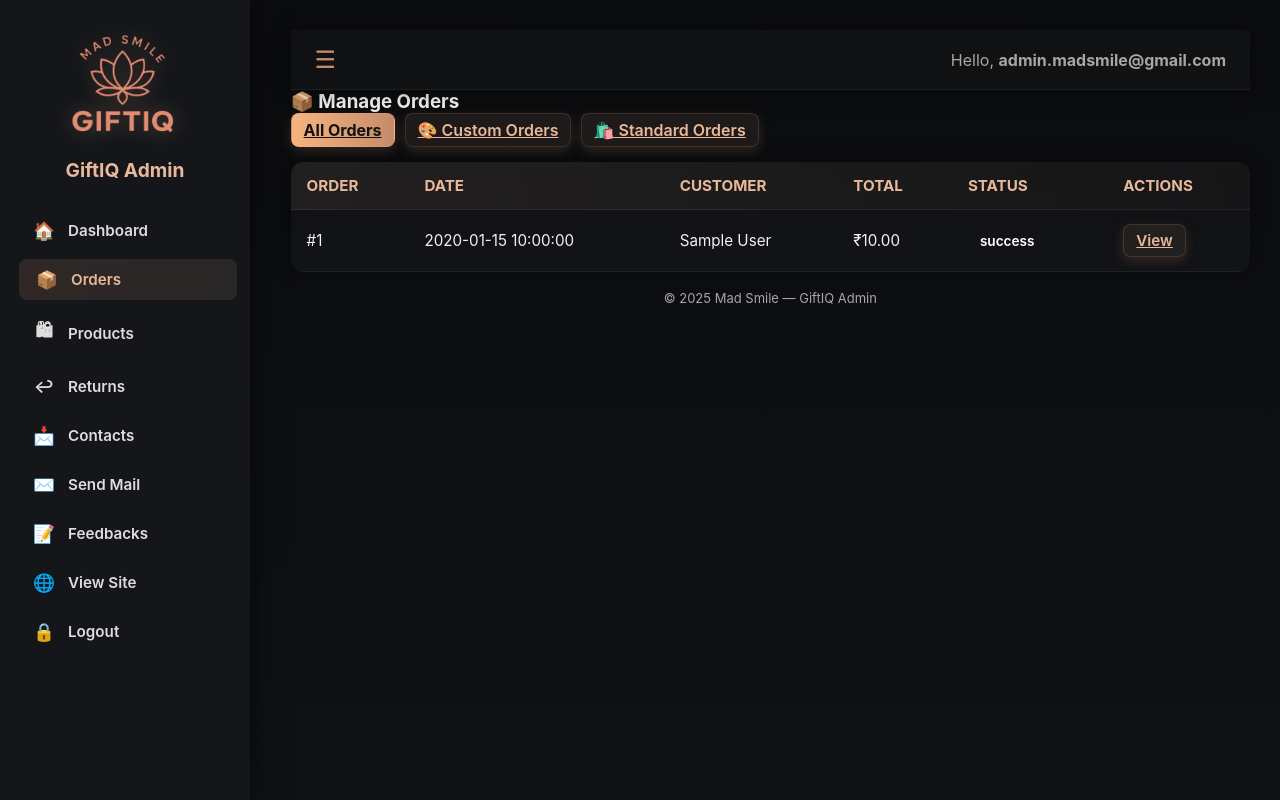
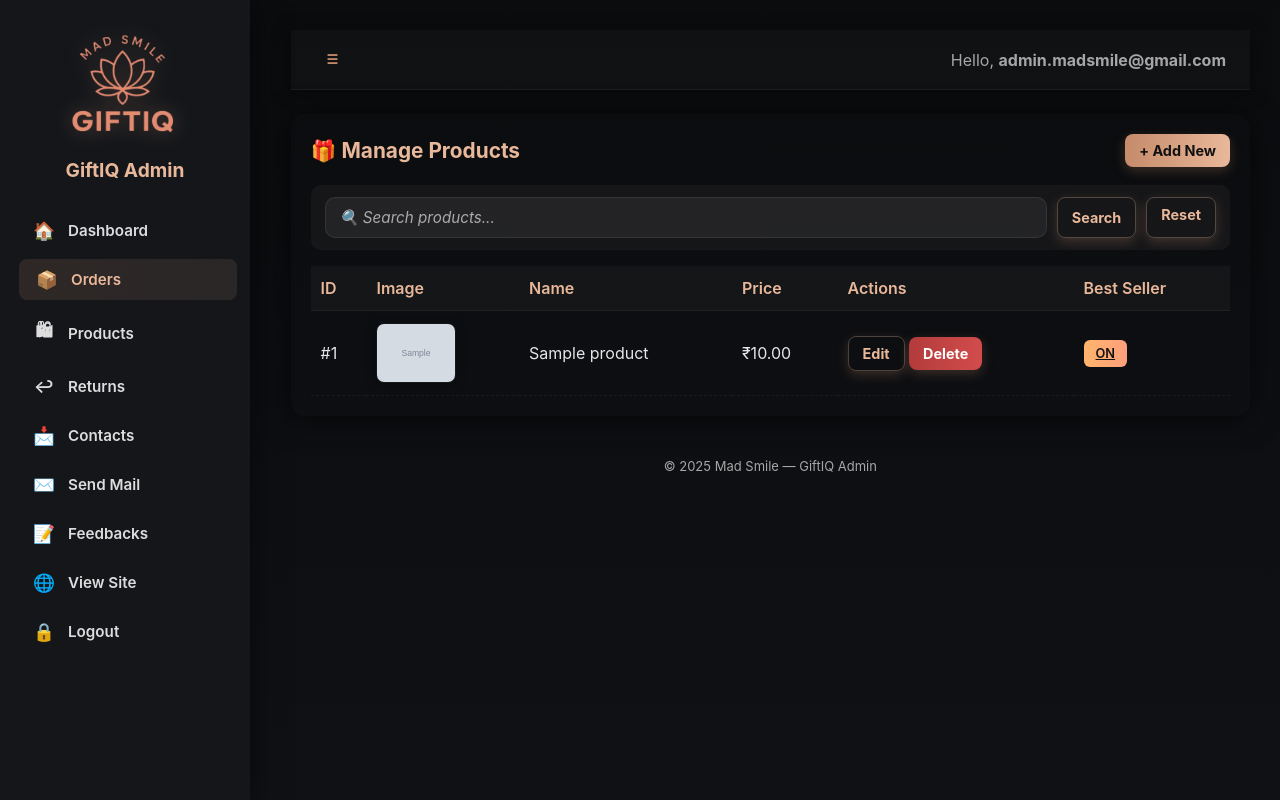
Before and after one commit to Kesha0328/GiftIQ, a PHP site: page /GiftIQ-main/admin/manage_orders.php in a window 1280 px wide. Run offline with PHP 8.4, Linux system fonts and the light colour scheme; a user stored in the database is signed in; tables that the repository leaves empty hold one stand-in row (values such as "Sample post"); grey boxes marked "Sample" are stand-in pictures; some libraries are stand-ins or nearby versions.

Commit message:
Update manage_orders.php

```diff
--- a/admin/manage_orders.php
+++ b/admin/manage_orders.php
@@ -1,260 +1,144 @@
 <?php
 require 'admin_header.php';
-require 'mail_template.php';
 
-use PHPMailer\PHPMailer\PHPMailer;
-use PHPMailer\PHPMailer\Exception;
-require '../PHPMailer/src/Exception.php';
-require '../PHPMailer/src/PHPMailer.php';
-require '../PHPMailer/src/SMTP.php';
+/* ✅ Bestseller Toggle Logic */
+if (isset($_GET['toggle_bestseller'])) {
+    $id = intval($_GET['toggle_bestseller']);
+    $conn->query("UPDATE products SET bestseller = IF(bestseller = 1, 0, 1) WHERE id=$id");
 
-
-if ($_SERVER['REQUEST_METHOD'] === 'POST' && isset($_POST['update_status'])) {
-    $oid = intval($_POST['order_id']);
-    $status = $conn->real_escape_string($_POST['status']);
-    $conn->query("UPDATE orders SET status='$status' WHERE id=$oid");
-
-    $order = $conn->query("
-        SELECT o.*, u.name AS customer, u.email
-        FROM orders o
-        LEFT JOIN users u ON o.user_id = u.id
-        WHERE o.id=$oid
-    ")->fetch_assoc();
-
-    if ($order && !empty($order['email'])) {
-        $items = $conn->query("SELECT * FROM order_items WHERE order_id=$oid");
-        $itemList = "";
-        $total = 0;
-        while ($it = $items->fetch_assoc()) {
-            $pname = "Custom Gift";
-            if (empty($it['custom_data'])) {
-                $p = $conn->query("SELECT name FROM products WHERE id=" . intval($it['product_id']))->fetch_assoc();
-                $pname = $p['name'] ?? 'Product';
-            }
-            $subtotal = $it['price'] * $it['quantity'];
-            $total += $subtotal;
-            $itemList .= "<tr>
-                <td>{$pname}</td>
-                <td>{$it['quantity']}</td>
-                <td>₹" . number_format($it['price'], 2) . "</td>
-                <td>₹" . number_format($subtotal, 2) . "</td>
-            </tr>";
-        }
-
-        $mail = new PHPMailer(true);
-        try {
-            $mail->isSMTP();
-            $mail->Host = 'smtp.gmail.com';
-            $mail->SMTPAuth = true;
-            $mail->Username = 'denishsaliya@gmail.com';
-            $mail->Password = 'byzr lpev fsbb fvvs';
-            $mail->SMTPSecure = PHPMailer::ENCRYPTION_STARTTLS;
-            $mail->Port = 587;
-
-            $mail->setFrom('denishsaliya@gmail.com', 'GiftIQ Orders');
-            $mail->addAddress($order['email'], $order['customer']);
-            $mail->isHTML(true);
-
-            $statusColor = [
-                'Pending' => '#b07f35',
-                'Processing' => '#c58b6a',
-                'Shipped' => '#3c91e6',
-                'Delivered' => '#2ea44f',
-                'Cancelled' => '#912e2e'
-            ][$status] ?? '#f7b47d';
-
-            $subject = "Your GiftIQ Order #{$oid} is now {$status}";
-            $body = "
-                <p>Hi <strong>{$order['customer']}</strong>,</p>
-                <p>Your order <strong>#{$oid}</strong> has been
-                <strong style='color:{$statusColor}'>{$status}</strong>.</p>
-
-                <h3 style='margin-top:20px;color:#f7b47d;'>Order Summary</h3>
-                <table style='width:100%;border-collapse:collapse;margin-top:10px;'>
-                    <thead>
-                        <tr style='background:#111;color:#f7b47d;'>
-                            <th align='left' style='padding:8px;'>Item</th>
-                            <th>Qty</th>
-                            <th>Price</th>
-                            <th>Subtotal</th>
-                        </tr>
-                    </thead>
-                    <tbody>
-                        {$itemList}
-                    </tbody>
-                    <tfoot>
-                        <tr>
-                            <td colspan='3' align='right' style='padding:8px;font-weight:bold;color:#f7b47d;'>Total</td>
-                            <td style='padding:8px;color:#fff;'>₹" . number_format($total, 2) . "</td>
-                        </tr>
-                    </tfoot>
-                </table>
-
-                <p style='margin-top:20px;'>We’ll keep you updated with further progress.</p>
-                <p>Thank you for shopping with <strong>GiftIQ</strong> 🎁</p>
-            ";
-
-            $mail->Subject = $subject;
-            $mail->Body = giftIQMailTemplate($subject, $body);
-            $mail->send();
-        } catch (Exception $e) {
-            error_log("Email send error for Order #$oid: {$mail->ErrorInfo}");
-        }
-    }
-
-    echo "<div class='card notice success'>✅ Order #$oid updated & customer notified.</div>";
 }
 
+/* ❗ Existing delete logic (unchanged) */
+if (isset($_GET['delete'])) {
+    $id = intval($_GET['delete']);
+    $conn->query("DELETE FROM products WHERE id=$id");
+    echo "<div class='notice success'>Product deleted successfully.</div>";
+}
 
-if (isset($_GET['view'])) {
-    $oid = intval($_GET['view']);
-    $order = $conn->query("
-        SELECT o.*, u.name AS customer, u.email
-        FROM orders o
-        LEFT JOIN users u ON o.user_id = u.id
-        WHERE o.id=$oid
-    ")->fetch_assoc();
+/* ❗ Existing search logic (unchanged) */
+$q = $conn->real_escape_string($_GET['q'] ?? '');
+$where = $q ? "WHERE name LIKE '%$q%' OR description LIKE '%$q%'" : "";
+$res = $conn->query("SELECT * FROM products $where ORDER BY id DESC");
+?>
+  <link rel="icon" type="image/png" href="../uploads/favicon.png" />
 
-    if (!$order) {
-        echo "<div class='card'>Order not found.</div>";
-        require 'admin_footer.php';
-        exit;
-    }
+<style>
+/* ✅ Your Existing CSS (unchanged) */
+.card {
+  padding: 20px;
+  margin: 24px 0;
+  border-radius: 14px;
+  background: var(--card);
+  box-shadow: var(--shadow);
+}
+.header-bar { display:flex; justify-content:space-between; align-items:center; flex-wrap:wrap; margin-bottom:18px; }
+.header-bar h3 { margin:0; color:var(--accent-2); font-size:1.3rem; }
+.search-row { display:flex; gap:12px; align-items:center; margin-bottom:16px; background:var(--glass); padding:12px 14px; border-radius:10px; }
+.search-row input[type="text"] { flex:1; background:rgba(255,255,255,0.06); border:1px solid rgba(255,255,255,0.08); color:#fff; padding:10px 14px; border-radius:10px; font-size:0.95rem; outline:none; transition:.3s; }
+.search-row input[type="text"]:focus { border-color:var(--accent); box-shadow:0 0 10px rgba(233,184,154,0.3); background:rgba(255,255,255,0.08); }
+.search-row input::placeholder { color:#aaa; font-style:italic; }
+.table { width:100%; border-collapse:collapse; margin-top:14px; }
+.table th { text-align:left; padding:12px 10px; background:rgba(255,255,255,0.03); color:var(--accent-2); font-weight:600; border-bottom:1px solid rgba(255,255,255,0.05); }
+.table td { padding:12px 10px; border-bottom:1px dashed rgba(255,255,255,0.05); color:#e6e6e6; vertical-align:middle; transition:.2s; }
+.table tr:hover td { background:rgba(197,139,106,0.04); }
+.img-thumb { width:80px; height:60px; object-fit:cover; border-radius:8px; border:1px solid rgba(255,255,255,0.04); box-shadow:0 3px 12px rgba(0,0,0,0.3); }
+.btn { display:inline-block;text-decoration: none; padding:8px 14px; border-radius:8px; font-weight:700; cursor:pointer; border:0; font-size:.9rem; transition:.25s; }
+.btn { background:linear-gradient(90deg,var(--accent),var(--accent-2));text-decoration: none; color:#111; box-shadow:0 4px 12px rgba(197,139,106,0.25); }
+.btn:hover { transform:translateY(-2px); box-shadow:0 6px 20px rgba(233,184,154,0.35); }
+.btn.ghost { background:transparent; color:var(--accent-2);text-decoration: none; border:1px solid rgba(233,184,154,0.3); }
+.btn.ghost:hover { background:rgba(233,184,154,0.1);text-decoration: none; box-shadow:0 0 10px rgba(233,184,154,0.2); }
+.btn.danger { background:linear-gradient(90deg,#b33b3b,#d24c4c);text-decoration: none; color:#fff; }
+.btn.danger:hover { box-shadow:0 0 10px rgba(210,76,76,0.4);text-decoration: none; }
 
-    $itemsRes = $conn->query("SELECT * FROM order_items WHERE order_id=$oid");
-?>
-<style>
-.card {padding:20px;margin:20px 0;border-radius:12px;background:var(--card);}
-.meta{display:flex;gap:12px;flex-wrap:wrap;margin-top:8px;color:var(--muted);}
-.meta div{background:var(--glass);padding:8px 10px;border-radius:8px;}
-.notice.success{background:rgba(46,164,79,0.08);color:#dff3e0;padding:10px;border-radius:8px;}
-.custom-edit {background:rgba(255,255,255,0.03);padding:15px;border-radius:10px;margin-top:10px;}
-.custom-edit input[type=text]{width:100%;padding:8px;border-radius:6px;margin:4px 0;border:1px solid rgba(233,184,154,0.2);background:#111;color:#eee;}
-.custom-edit label{font-weight:600;color:var(--accent-2);}
-.custom-edit img{max-width:120px;border-radius:6px;margin-top:8px;}
-.btn{display:inline-block;padding:8px 14px;border-radius:8px;font-weight:700;cursor:pointer;border:0;transition:all .2s}
-.btn{background:linear-gradient(90deg,var(--accent),var(--accent-2));color:#111;box-shadow:0 6px 18px rgba(197,139,106,0.18)}
-.btn:hover{transform:translateY(-3px)}
-.btn.ghost{background:transparent;color:var(--accent-2);border:1px solid rgba(233,184,154,0.08)}
-select {
-  background: var(--glass);
-  color: #eee;
-  border: 1px solid rgba(233,184,154,0.15);
-  border-radius: 10px;
-  padding: 10px 14px;
-  font-size: 0.95rem;
-  font-weight: 500;
+/* ✅ NEW: Bestseller Toggle Button */
+.toggle-btn {
+  padding: 6px 12px;
+  border-radius: 6px;
+  font-size: 0.8rem;
   cursor: pointer;
+  font-weight: 600;
+  border: none;
+  transition: .2s;
 }
+.toggle-on { background: linear-gradient(90deg,#ffb56b,#ff9f7d); color:#111; }
+.toggle-off { background: rgba(255,255,255,0.05); color:#ffb56b; border:1px solid rgba(255,181,107,.5); }
+.toggle-off:hover { background: rgba(255,181,107,0.12); }
+
+.notice.success { background:rgba(46,164,79,0.1); color:#d2f2d2; padding:10px 14px; border-radius:8px; margin-bottom:12px; }
 </style>
 
 <div class="card">
-  <h3>Order #<?= $order['id'] ?> —
-    <span class="status-badge <?= strtolower($order['status']) ?>"><?= htmlspecialchars($order['status']) ?></span>
-  </h3>
-  <div class="meta">
-    <div><strong>Customer:</strong> <?= htmlspecialchars($order['customer']) ?></div>
-    <div><strong>Email:</strong> <?= htmlspecialchars($order['email']) ?></div>
-    <div><strong>Total:</strong> ₹<?= number_format($order['total'],2) ?></div>
-    <div><strong>Date:</strong> <?= $order['created_at'] ?></div>
+  <div class="header-bar">
+    <h3>🎁 Manage Products</h3>
+    <a class="btn" href="add_product.php">+ Add New</a>
   </div>
 
-  <form method="post" style="margin-top:12px;">
-    <input type="hidden" name="order_id" value="<?= $order['id'] ?>">
-    <label>Status</label>
-    <select name="status">
-      <?php foreach(['Pending','Processing','Shipped','Delivered','Cancelled'] as $s): ?>
-      <option <?= $order['status']==$s?'selected':'' ?>><?= $s ?></option>
-      <?php endforeach; ?>
-    </select>
-    <button class="btn" name="update_status" type="submit">Update</button>
-    <a class="btn ghost" href="manage_orders.php">Back</a>
-  </form>
-
-  <h4 style="margin-top:18px;">Items</h4>
-  <?php while($it = $itemsRes->fetch_assoc()):
-      $custom = !empty($it['custom_data']) ? json_decode($it['custom_data'], true) : null;
-  ?>
-  <div class="custom-edit">
-    <h4><?= htmlspecialchars($custom ? "🎨 Custom Gift" : "🛍️ Standard Product") ?></h4>
-
-    <?php if ($custom): ?>
-    <form method="post" enctype="multipart/form-data">
-      <input type="hidden" name="item_id" value="<?= $it['id'] ?>">
-      <?php foreach($custom as $k=>$v): ?>
-        <label><?= htmlspecialchars(ucwords($k)) ?>:</label>
-        <input type="text" name="custom_fields[<?= htmlspecialchars($k) ?>]" value="<?= htmlspecialchars($v) ?>">
-      <?php endforeach; ?>
+  <div class="search-row">
+    <form method="get" style="display:flex; gap:10px; width:100%;">
+      <input type="text" name="q" value="<?= htmlspecialchars($q) ?>" placeholder="🔍 Search products...">
+      <button class="btn ghost" type="submit">Search</button>
+      <a class="btn ghost" href="manage_products.php">Reset</a>
     </form>
-    <?php endif; ?>
-  </div>
-  <?php endwhile; ?>
-</div>
-<?php
-require 'admin_footer.php';
-exit;
-}
-
-
-$filter = $_GET['filter'] ?? 'all';
-$whereSQL = '';
-
-if ($filter === 'custom') {
-    $whereSQL = "WHERE o.id IN (SELECT DISTINCT order_id FROM order_items WHERE custom_data IS NOT NULL AND custom_data != '')";
-} elseif ($filter === 'standard') {
-    $whereSQL = "WHERE o.id NOT IN (SELECT DISTINCT order_id FROM order_items WHERE custom_data IS NOT NULL AND custom_data != '')";
-}
-
-$sql = "SELECT o.id, o.created_at, o.total, o.status, u.name AS customer
-        FROM orders o
-        LEFT JOIN users u ON o.user_id = u.id
-        $whereSQL
-        ORDER BY o.created_at DESC";
-$res = $conn->query($sql);
-?>
-<style>
-.table-compact {width:100%;border-collapse:collapse;font-size:0.95rem;border-radius:12px;overflow:hidden;background:rgba(255,255,255,0.02);box-shadow:0 0 18px rgba(0,0,0,0.4);}
-.table-compact thead {background:linear-gradient(90deg,rgba(233,184,154,0.08),rgba(233,184,154,0.02));color:var(--accent-2);text-transform:uppercase;font-weight:600;}
-.table-compact th, .table-compact td {padding:14px 16px;text-align:left;border-bottom:1px solid rgba(255,255,255,0.06);}
-.table-compact tr:hover {background:rgba(233,184,154,0.06);}
-.status-badge {padding:6px 12px;border-radius:8px;font-weight:600;font-size:0.85rem;color:#fff;}
-.status-badge.pending{background:#b07f35;}
-.status-badge.processing{background:#c58b6a;}
-.status-badge.shipped{background:#3c91e6;}
-.status-badge.delivered{background:#2ea44f;}
-.status-badge.cancelled{background:#912e2e;}
-.btn {display:inline-block;padding:6px 12px;border-radius:8px;font-weight:600;background:linear-gradient(90deg,var(--accent),var(--accent-2));color:#111;box-shadow:0 4px 12px rgba(197,139,106,0.2);}
-.btn.ghost {background:rgba(233,184,154,0.08);color:var(--accent-2);border:1px solid rgba(233,184,154,0.15);}
-.btn.active {background:linear-gradient(90deg,#f7b47d,#c58b6a);color:#111;font-weight:700;}
-.filter-tabs {display:flex;gap:10px;margin-bottom:15px;flex-wrap:wrap;}
-</style>
-
-<div class="card">
-  <div style="display:flex;justify-content:space-between;align-items:center;flex-wrap:wrap;">
-    <h3>📦 Manage Orders</h3>
   </div>
 
-  <div class="filter-tabs">
-    <a class="btn ghost <?= $filter=='all'?'active':'' ?>" href="?filter=all">All Orders</a>
-    <a class="btn ghost <?= $filter=='custom'?'active':'' ?>" href="?filter=custom">🎨 Custom Orders</a>
-    <a class="btn ghost <?= $filter=='standard'?'active':'' ?>" href="?filter=standard">🛍️ Standard Orders</a>
-  </div>
+  <table class="table">
+    <thead>
+      <tr><th>ID</th><th>Image</th><th>Name</th><th>Price</th><th>Actions</th><th>Best Seller</th></tr>
+    </thead>
+    <tbody>
 
-  <table class="table-compact">
-    <thead><tr><th>Order</th><th>Date</th><th>Customer</th><th>Total</th><th>Status</th><th>Actions</th></tr></thead>
-    <tbody>
-      <?php while($o = $res->fetch_assoc()): ?>
+      <?php while($p = $res->fetch_assoc()): ?>
       <tr>
-        <td>#<?= $o['id'] ?></td>
-        <td><?= $o['created_at'] ?></td>
-        <td><?= htmlspecialchars($o['customer'] ?: 'Guest') ?></td>
-        <td>₹<?= number_format($o['total'],2) ?></td>
-        <td><span class="status-badge <?= strtolower($o['status']) ?>"><?= htmlspecialchars($o['status']) ?></span></td>
-        <td><a class="btn ghost" href="manage_orders.php?view=<?= $o['id'] ?>">View</a></td>
+        <td>#<?= $p['id'] ?></td>
+
+        <td>
+          <?php if(!empty($p['image'])): ?>
+            <img src="/GiftIQ-main/uploads/<?= htmlspecialchars($p['image']) ?>" class="img-thumb">
+          <?php else: ?>
+            <span style="color:var(--muted)">—</span>
+          <?php endif; ?>
+        </td>
+
+        <td><?= htmlspecialchars($p['name']) ?></td>
+        <td>₹<?= number_format($p['price'],2) ?></td>
+
+        <td>
+          <a class="btn ghost" href="edit_product.php?id=<?= $p['id'] ?>">Edit</a>
+          <a class="btn danger" href="manage_products.php?delete=<?= $p['id'] ?>" onclick="return confirm('Delete product?')">Delete</a>
+        </td>
+
+        <!-- ✅ Bestseller Toggle Button -->
+        <td>
+        <?php if ($p['bestseller'] == 1): ?>
+            <a class="toggle-btn toggle-on" href="manage_products.php?toggle_bestseller=<?= $p['id'] ?>">ON</a>
+        <?php else: ?>
+            <a class="toggle-btn toggle-off" href="manage_products.php?toggle_bestseller=<?= $p['id'] ?>">OFF</a>
+        <?php endif; ?>
+        </td>
+
       </tr>
       <?php endwhile; ?>
+
     </tbody>
   </table>
 </div>
 
 <?php require 'admin_footer.php'; ?>
+
+<script src="https://code.jquery.com/jquery-3.6.0.min.js"></script>
+
+<script>
+$(".toggle-bs").on("change", function () {
+    let product_id = $(this).data("id");
+    let status = $(this).is(":checked") ? 1 : 0;
+
+    $.ajax({
+        url: "manage_products.php",
+        type: "POST",
+        data: { update_bestseller: true, product_id: product_id, status: status },
+        success: function (response) {
+            console.log("Updated:", response);
+        }
+    });
+});
+</script>
```
